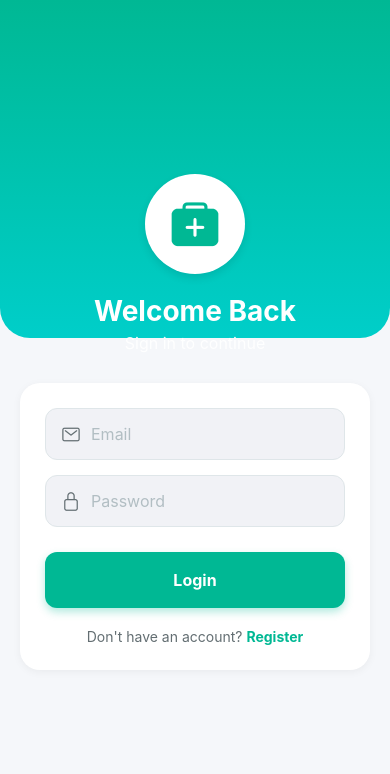
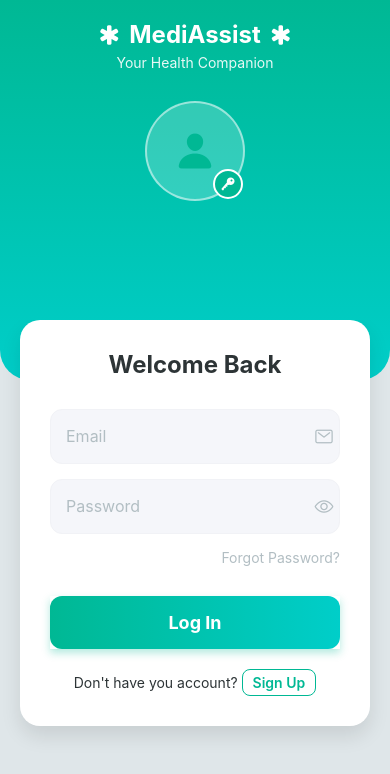
Before and after one commit to Divyapahuja31/MediAssist, a React Native app in the folder frontend/: screen /Login in a window 390 px wide. Shown: the top 774 px of the page. Built offline with nearby package versions, Linux system fonts and the light colour scheme.

Commit message:
beautifying login and signup page

```diff
--- a/frontend/index.js
+++ b/frontend/index.js
@@ -3,7 +3,7 @@ import { registerRootComponent } from 'expo';
 import { LogBox } from 'react-native';
 import App from "./App";
 
-LogBox.ignoreLogs(['SafeAreaView has been deprecated']);
+LogBox.ignoreAllLogs(true);
 
 // registerRootComponent calls AppRegistry.registerComponent('main', () => App);
 // It also ensures that whether you load the app in Expo Go or in a native build,
--- a/frontend/src/screens/auth/LoginScreen.jsx
+++ b/frontend/src/screens/auth/LoginScreen.jsx
@@ -1,14 +1,17 @@
 import React, { useState } from 'react';
-import { View, Text, TextInput, TouchableOpacity, StyleSheet, Alert, ActivityIndicator, KeyboardAvoidingView, Platform, ScrollView } from 'react-native';
+import { View, Text, TextInput, TouchableOpacity, StyleSheet, Alert, ActivityIndicator, KeyboardAvoidingView, Platform, ScrollView, Dimensions } from 'react-native';
 import { useAuth } from '../../context/AuthContext';
 import { LinearGradient } from 'expo-linear-gradient';
 import { Ionicons } from '@expo/vector-icons';
 import { SafeAreaView } from 'react-native-safe-area-context';
 
+const { width } = Dimensions.get('window');
+
 const LoginScreen = ({ navigation }) => {
     const [email, setEmail] = useState('');
     const [password, setPassword] = useState('');
     const [loading, setLoading] = useState(false);
+    const [showPassword, setShowPassword] = useState(false);
     const { login } = useAuth();
 
     const handleLogin = async () => {
@@ -32,24 +35,35 @@ const LoginScreen = ({ navigation }) => {
             <LinearGradient
                 colors={['#00b894', '#00cec9']}
                 style={styles.headerBackground}
-            />
-            <SafeAreaView style={styles.safeArea}>
+            >
+                <SafeAreaView style={styles.safeHeader}>
+                    <View style={styles.appTitleContainer}>
+                        <Ionicons name="medical" size={24} color="#fff" style={{ marginRight: 8 }} />
+                        <Text style={styles.appTitle}>MediAssist</Text>
+                        <Ionicons name="medical" size={24} color="#fff" style={{ marginLeft: 8 }} />
+                    </View>
+                    <Text style={styles.appSubtitle}>Your Health Companion</Text>
+
+                    <View style={styles.logoContainer}>
+                        <View style={styles.logoCircle}>
+                            <Ionicons name="person" size={40} color="#00b894" />
+                            <View style={styles.keyIcon}>
+                                <Ionicons name="key" size={16} color="#fff" />
+                            </View>
+                        </View>
+                    </View>
+                </SafeAreaView>
+            </LinearGradient>
+
             <KeyboardAvoidingView
                 behavior={Platform.OS === 'ios' ? 'padding' : 'height'}
                 style={styles.keyboardView}
             >
                 <ScrollView contentContainerStyle={styles.scrollContent} showsVerticalScrollIndicator={false}>
-                        <View style={styles.header}>
-                            <View style={styles.iconContainer}>
-                                <Ionicons name="medkit" size={50} color="#00b894" />
-                            </View>
-                            <Text style={styles.title}>Welcome Back</Text>
-                            <Text style={styles.subtitle}>Sign in to continue</Text>
-                        </View>
+                    <View style={styles.card}>
+                        <Text style={styles.welcomeText}>Welcome Back</Text>
 
-                        <View style={styles.card}>
                         <View style={styles.inputContainer}>
-                                <Ionicons name="mail-outline" size={20} color="#636e72" style={styles.inputIcon} />
                             <TextInput
                                 style={styles.input}
                                 placeholder="Email"
@@ -59,31 +73,47 @@ const LoginScreen = ({ navigation }) => {
                                 keyboardType="email-address"
                                 placeholderTextColor="#b2bec3"
                             />
+                            <Ionicons name="mail-outline" size={20} color="#b2bec3" />
                         </View>
 
                         <View style={styles.inputContainer}>
-                                <Ionicons name="lock-closed-outline" size={20} color="#636e72" style={styles.inputIcon} />
                             <TextInput
                                 style={styles.input}
                                 placeholder="Password"
                                 value={password}
                                 onChangeText={setPassword}
-                                    secureTextEntry
+                                secureTextEntry={!showPassword}
                                 placeholderTextColor="#b2bec3"
                             />
+                            <TouchableOpacity onPress={() => setShowPassword(!showPassword)}>
+                                <Ionicons name={showPassword ? "eye-off-outline" : "eye-outline"} size={20} color="#b2bec3" />
+                            </TouchableOpacity>
                         </View>
 
-                            <TouchableOpacity style={styles.button} onPress={handleLogin} disabled={loading}>
-                                {loading ? <ActivityIndicator color="#fff" /> : <Text style={styles.buttonText}>Login</Text>}
+                        <TouchableOpacity style={styles.forgotPass}>
+                            <Text style={styles.forgotPassText}>Forgot Password?</Text>
                         </TouchableOpacity>
 
-                            <TouchableOpacity onPress={() => navigation.navigate('Register')} style={styles.linkContainer}>
-                                <Text style={styles.linkText}>Don't have an account? <Text style={styles.linkHighlight}>Register</Text></Text>
+                        <TouchableOpacity onPress={handleLogin} disabled={loading} style={styles.loginBtnWrapper}>
+                            <LinearGradient
+                                colors={['#00b894', '#00cec9']}
+                                start={{ x: 0, y: 0 }}
+                                end={{ x: 1, y: 0 }}
+                                style={styles.loginBtn}
+                            >
+                                {loading ? <ActivityIndicator color="#fff" /> : <Text style={styles.loginBtnText}>Log In</Text>}
+                            </LinearGradient>
                         </TouchableOpacity>
+
+                        <View style={styles.signupContainer}>
+                            <Text style={styles.signupText}>Don't have you account? </Text>
+                            <TouchableOpacity onPress={() => navigation.navigate('Register')} style={styles.signupBtn}>
+                                <Text style={styles.signupBtnText}>Sign Up</Text>
+                            </TouchableOpacity>
+                        </View>
                     </View>
                 </ScrollView>
             </KeyboardAvoidingView>
-            </SafeAreaView>
         </View>
     );
 };
@@ -91,113 +121,152 @@ const LoginScreen = ({ navigation }) => {
 const styles = StyleSheet.create({
     container: {
         flex: 1,
-        backgroundColor: '#F5F7FA',
+        backgroundColor: '#dfe6e9', // Light blue-grey background
     },
     headerBackground: {
-        position: 'absolute',
-        top: 0,
-        left: 0,
-        right: 0,
-        height: '40%',
+        height: '45%',
+        width: '100%',
+        alignItems: 'center',
         borderBottomLeftRadius: 30,
         borderBottomRightRadius: 30,
     },
-    safeArea: {
-        flex: 1,
+    safeHeader: {
+        alignItems: 'center',
+        width: '100%',
+        paddingTop: 20,
+    },
+    appTitleContainer: {
+        flexDirection: 'row',
+        alignItems: 'center',
+        marginBottom: 5,
+    },
+    appTitle: {
+        fontSize: 24,
+        fontWeight: 'bold',
+        color: '#fff',
+    },
+    appSubtitle: {
+        fontSize: 14,
+        color: 'rgba(255,255,255,0.9)',
+        marginBottom: 30,
+    },
+    logoContainer: {
+        alignItems: 'center',
+        justifyContent: 'center',
+    },
+    logoCircle: {
+        width: 100,
+        height: 100,
+        backgroundColor: 'rgba(255,255,255,0.2)',
+        borderRadius: 50,
+        justifyContent: 'center',
+        alignItems: 'center',
+        borderWidth: 2,
+        borderColor: 'rgba(255,255,255,0.5)',
+    },
+    keyIcon: {
+        position: 'absolute',
+        bottom: 0,
+        right: 0,
+        backgroundColor: '#00b894',
+        width: 30,
+        height: 30,
+        borderRadius: 15,
+        justifyContent: 'center',
+        alignItems: 'center',
+        borderWidth: 2,
+        borderColor: '#fff',
     },
     keyboardView: {
         flex: 1,
+        marginTop: -60, // Pull card up
     },
     scrollContent: {
         flexGrow: 1,
-        justifyContent: 'center',
-        padding: 20,
-    },
-    header: {
-        alignItems: 'center',
-        marginBottom: 30,
-    },
-    iconContainer: {
-        width: 100,
-        height: 100,
-        backgroundColor: '#fff',
-        borderRadius: 50,
-        justifyContent: 'center',
-        alignItems: 'center',
-        marginBottom: 20,
-        shadowColor: '#000',
-        shadowOffset: { width: 0, height: 4 },
-        shadowOpacity: 0.1,
-        shadowRadius: 8,
-        elevation: 5,
-    },
-    title: {
-        fontSize: 28,
-        fontWeight: 'bold',
-        color: '#fff',
-        marginBottom: 5,
-    },
-    subtitle: {
-        fontSize: 16,
-        color: 'rgba(255, 255, 255, 0.9)',
+        paddingHorizontal: 20,
+        paddingBottom: 20,
     },
     card: {
         backgroundColor: '#fff',
         borderRadius: 20,
-        padding: 25,
+        padding: 30,
         shadowColor: '#000',
-        shadowOffset: { width: 0, height: 2 },
-        shadowOpacity: 0.05,
-        shadowRadius: 8,
-        elevation: 3,
+        shadowOffset: { width: 0, height: 10 },
+        shadowOpacity: 0.1,
+        shadowRadius: 20,
+        elevation: 10,
+        minHeight: 400,
+    },
+    welcomeText: {
+        fontSize: 24,
+        fontWeight: 'bold',
+        color: '#2d3436',
+        textAlign: 'center',
+        marginBottom: 30,
     },
     inputContainer: {
         flexDirection: 'row',
         alignItems: 'center',
+        backgroundColor: '#f5f6fa',
+        borderRadius: 12,
+        paddingHorizontal: 15,
+        marginBottom: 15,
         borderWidth: 1,
-        borderColor: '#dfe6e9',
-        borderRadius: 12,
-        marginBottom: 15,
-        paddingHorizontal: 15,
-        backgroundColor: '#f1f2f6',
-    },
-    inputIcon: {
-        marginRight: 10,
+        borderColor: '#f1f2f6',
+        height: 55,
     },
     input: {
         flex: 1,
-        paddingVertical: 15,
         fontSize: 16,
         color: '#2d3436',
+        height: '100%',
     },
-    button: {
-        backgroundColor: '#00b894',
-        padding: 18,
-        borderRadius: 12,
-        alignItems: 'center',
-        marginTop: 10,
+    forgotPass: {
+        alignSelf: 'flex-end',
+        marginBottom: 30,
+    },
+    forgotPassText: {
+        color: '#b2bec3',
+        fontSize: 14,
+    },
+    loginBtnWrapper: {
+        marginBottom: 20,
         shadowColor: '#00b894',
         shadowOffset: { width: 0, height: 4 },
         shadowOpacity: 0.3,
         shadowRadius: 8,
         elevation: 5,
     },
-    buttonText: {
-        color: '#fff',
-        fontWeight: 'bold',
-        fontSize: 16,
-    },
-    linkContainer: {
-        marginTop: 20,
+    loginBtn: {
+        paddingVertical: 16,
+        borderRadius: 12,
         alignItems: 'center',
     },
-    linkText: {
-        color: '#636e72',
+    loginBtnText: {
+        color: '#fff',
+        fontSize: 18,
+        fontWeight: 'bold',
+    },
+    signupContainer: {
+        flexDirection: 'row',
+        justifyContent: 'center',
+        alignItems: 'center',
+    },
+    signupText: {
+        color: '#2d3436',
         fontSize: 14,
     },
-    linkHighlight: {
+    signupBtn: {
+        borderWidth: 1,
+        borderColor: '#00b894',
+        borderRadius: 8,
+        paddingHorizontal: 10,
+        paddingVertical: 4,
+    },
+    signupBtnText: {
         color: '#00b894',
-        fontWeight: 'bold',
+        fontWeight: '600',
+        fontSize: 14,
     },
 });
 
--- a/frontend/src/screens/auth/RegisterScreen.jsx
+++ b/frontend/src/screens/auth/RegisterScreen.jsx
@@ -1,15 +1,18 @@
 import React, { useState } from 'react';
-import { View, Text, TextInput, TouchableOpacity, StyleSheet, Alert, ActivityIndicator, KeyboardAvoidingView, Platform, ScrollView } from 'react-native';
+import { View, Text, TextInput, TouchableOpacity, StyleSheet, Alert, ActivityIndicator, KeyboardAvoidingView, Platform, ScrollView, Dimensions } from 'react-native';
 import { useAuth } from '../../context/AuthContext';
 import { LinearGradient } from 'expo-linear-gradient';
 import { Ionicons } from '@expo/vector-icons';
 import { SafeAreaView } from 'react-native-safe-area-context';
+
+const { width } = Dimensions.get('window');
 
 const RegisterScreen = ({ navigation }) => {
     const [name, setName] = useState('');
     const [email, setEmail] = useState('');
     const [password, setPassword] = useState('');
     const [loading, setLoading] = useState(false);
+    const [showPassword, setShowPassword] = useState(false);
     const { register } = useAuth();
 
     const handleRegister = async () => {
@@ -33,24 +36,35 @@ const RegisterScreen = ({ navigation }) => {
             <LinearGradient
                 colors={['#00b894', '#00cec9']}
                 style={styles.headerBackground}
-            />
-            <SafeAreaView style={styles.safeArea}>
+            >
+                <SafeAreaView style={styles.safeHeader}>
+                    <View style={styles.appTitleContainer}>
+                        <Ionicons name="medical" size={24} color="#fff" style={{ marginRight: 8 }} />
+                        <Text style={styles.appTitle}>MediAssist</Text>
+                        <Ionicons name="medical" size={24} color="#fff" style={{ marginLeft: 8 }} />
+                    </View>
+                    <Text style={styles.appSubtitle}>Your Health Companion</Text>
+
+                    <View style={styles.logoContainer}>
+                        <View style={styles.logoCircle}>
+                            <Ionicons name="person-add" size={40} color="#00b894" />
+                            <View style={styles.keyIcon}>
+                                <Ionicons name="add" size={16} color="#fff" />
+                            </View>
+                        </View>
+                    </View>
+                </SafeAreaView>
+            </LinearGradient>
+
             <KeyboardAvoidingView
                 behavior={Platform.OS === 'ios' ? 'padding' : 'height'}
                 style={styles.keyboardView}
             >
                 <ScrollView contentContainerStyle={styles.scrollContent} showsVerticalScrollIndicator={false}>
-                        <View style={styles.header}>
-                            <View style={styles.iconContainer}>
-                                <Ionicons name="person-add" size={40} color="#00b894" />
-                            </View>
-                            <Text style={styles.title}>Create Account</Text>
-                            <Text style={styles.subtitle}>Join MediAssist today</Text>
-                        </View>
+                    <View style={styles.card}>
+                        <Text style={styles.welcomeText}>Create Account</Text>
 
-                        <View style={styles.card}>
                         <View style={styles.inputContainer}>
-                                <Ionicons name="person-outline" size={20} color="#636e72" style={styles.inputIcon} />
                             <TextInput
                                 style={styles.input}
                                 placeholder="Full Name"
@@ -58,10 +72,10 @@ const RegisterScreen = ({ navigation }) => {
                                 onChangeText={setName}
                                 placeholderTextColor="#b2bec3"
                             />
+                            <Ionicons name="person-outline" size={20} color="#b2bec3" />
                         </View>
 
                         <View style={styles.inputContainer}>
-                                <Ionicons name="mail-outline" size={20} color="#636e72" style={styles.inputIcon} />
                             <TextInput
                                 style={styles.input}
                                 placeholder="Email"
@@ -71,31 +85,43 @@ const RegisterScreen = ({ navigation }) => {
                                 keyboardType="email-address"
                                 placeholderTextColor="#b2bec3"
                             />
+                            <Ionicons name="mail-outline" size={20} color="#b2bec3" />
                         </View>
 
                         <View style={styles.inputContainer}>
-                                <Ionicons name="lock-closed-outline" size={20} color="#636e72" style={styles.inputIcon} />
                             <TextInput
                                 style={styles.input}
                                 placeholder="Password"
                                 value={password}
                                 onChangeText={setPassword}
-                                    secureTextEntry
+                                secureTextEntry={!showPassword}
                                 placeholderTextColor="#b2bec3"
                             />
+                            <TouchableOpacity onPress={() => setShowPassword(!showPassword)}>
+                                <Ionicons name={showPassword ? "eye-off-outline" : "eye-outline"} size={20} color="#b2bec3" />
+                            </TouchableOpacity>
                         </View>
 
-                            <TouchableOpacity style={styles.button} onPress={handleRegister} disabled={loading}>
-                                {loading ? <ActivityIndicator color="#fff" /> : <Text style={styles.buttonText}>Register</Text>}
+                        <TouchableOpacity onPress={handleRegister} disabled={loading} style={styles.loginBtnWrapper}>
+                            <LinearGradient
+                                colors={['#00b894', '#00cec9']}
+                                start={{ x: 0, y: 0 }}
+                                end={{ x: 1, y: 0 }}
+                                style={styles.loginBtn}
+                            >
+                                {loading ? <ActivityIndicator color="#fff" /> : <Text style={styles.loginBtnText}>Sign Up</Text>}
+                            </LinearGradient>
                         </TouchableOpacity>
 
-                            <TouchableOpacity onPress={() => navigation.navigate('Login')} style={styles.linkContainer}>
-                                <Text style={styles.linkText}>Already have an account? <Text style={styles.linkHighlight}>Login</Text></Text>
+                        <View style={styles.signupContainer}>
+                            <Text style={styles.signupText}>Already have an account? </Text>
+                            <TouchableOpacity onPress={() => navigation.navigate('Login')} style={styles.signupBtn}>
+                                <Text style={styles.signupBtnText}>Log In</Text>
                             </TouchableOpacity>
+                        </View>
                     </View>
                 </ScrollView>
             </KeyboardAvoidingView>
-            </SafeAreaView>
         </View>
     );
 };
@@ -103,113 +129,145 @@ const RegisterScreen = ({ navigation }) => {
 const styles = StyleSheet.create({
     container: {
         flex: 1,
-        backgroundColor: '#F5F7FA',
+        backgroundColor: '#dfe6e9',
     },
     headerBackground: {
-        position: 'absolute',
-        top: 0,
-        left: 0,
-        right: 0,
-        height: '40%',
+        height: '45%',
+        width: '100%',
+        alignItems: 'center',
         borderBottomLeftRadius: 30,
         borderBottomRightRadius: 30,
     },
-    safeArea: {
-        flex: 1,
+    safeHeader: {
+        alignItems: 'center',
+        width: '100%',
+        paddingTop: 20,
+    },
+    appTitleContainer: {
+        flexDirection: 'row',
+        alignItems: 'center',
+        marginBottom: 5,
+    },
+    appTitle: {
+        fontSize: 24,
+        fontWeight: 'bold',
+        color: '#fff',
+    },
+    appSubtitle: {
+        fontSize: 14,
+        color: 'rgba(255,255,255,0.9)',
+        marginBottom: 30,
+    },
+    logoContainer: {
+        alignItems: 'center',
+        justifyContent: 'center',
+    },
+    logoCircle: {
+        width: 100,
+        height: 100,
+        backgroundColor: 'rgba(255,255,255,0.2)',
+        borderRadius: 50,
+        justifyContent: 'center',
+        alignItems: 'center',
+        borderWidth: 2,
+        borderColor: 'rgba(255,255,255,0.5)',
+    },
+    keyIcon: {
+        position: 'absolute',
+        bottom: 0,
+        right: 0,
+        backgroundColor: '#00b894',
+        width: 30,
+        height: 30,
+        borderRadius: 15,
+        justifyContent: 'center',
+        alignItems: 'center',
+        borderWidth: 2,
+        borderColor: '#fff',
     },
     keyboardView: {
         flex: 1,
+        marginTop: -60,
     },
     scrollContent: {
         flexGrow: 1,
-        justifyContent: 'center',
-        padding: 20,
-    },
-    header: {
-        alignItems: 'center',
-        marginBottom: 30,
-    },
-    iconContainer: {
-        width: 80,
-        height: 80,
-        backgroundColor: '#fff',
-        borderRadius: 40,
-        justifyContent: 'center',
-        alignItems: 'center',
-        marginBottom: 20,
-        shadowColor: '#000',
-        shadowOffset: { width: 0, height: 4 },
-        shadowOpacity: 0.1,
-        shadowRadius: 8,
-        elevation: 5,
-    },
-    title: {
-        fontSize: 28,
-        fontWeight: 'bold',
-        color: '#fff',
-        marginBottom: 5,
-    },
-    subtitle: {
-        fontSize: 16,
-        color: 'rgba(255, 255, 255, 0.9)',
+        paddingHorizontal: 20,
+        paddingBottom: 20,
     },
     card: {
         backgroundColor: '#fff',
         borderRadius: 20,
-        padding: 25,
+        padding: 30,
         shadowColor: '#000',
-        shadowOffset: { width: 0, height: 2 },
-        shadowOpacity: 0.05,
-        shadowRadius: 8,
-        elevation: 3,
+        shadowOffset: { width: 0, height: 10 },
+        shadowOpacity: 0.1,
+        shadowRadius: 20,
+        elevation: 10,
+        minHeight: 400,
+    },
+    welcomeText: {
+        fontSize: 24,
+        fontWeight: 'bold',
+        color: '#2d3436',
+        textAlign: 'center',
+        marginBottom: 30,
     },
     inputContainer: {
         flexDirection: 'row',
         alignItems: 'center',
+        backgroundColor: '#f5f6fa',
+        borderRadius: 12,
+        paddingHorizontal: 15,
+        marginBottom: 15,
         borderWidth: 1,
-        borderColor: '#dfe6e9',
-        borderRadius: 12,
-        marginBottom: 15,
-        paddingHorizontal: 15,
-        backgroundColor: '#f1f2f6',
-    },
-    inputIcon: {
-        marginRight: 10,
+        borderColor: '#f1f2f6',
+        height: 55,
     },
     input: {
         flex: 1,
-        paddingVertical: 15,
         fontSize: 16,
         color: '#2d3436',
+        height: '100%',
     },
-    button: {
-        backgroundColor: '#00b894',
-        padding: 18,
-        borderRadius: 12,
-        alignItems: 'center',
-        marginTop: 10,
+    loginBtnWrapper: {
+        marginTop: 20,
+        marginBottom: 20,
         shadowColor: '#00b894',
         shadowOffset: { width: 0, height: 4 },
         shadowOpacity: 0.3,
         shadowRadius: 8,
         elevation: 5,
     },
-    buttonText: {
-        color: '#fff',
-        fontWeight: 'bold',
-        fontSize: 16,
-    },
-    linkContainer: {
-        marginTop: 20,
+    loginBtn: {
+        paddingVertical: 16,
+        borderRadius: 12,
         alignItems: 'center',
     },
-    linkText: {
-        color: '#636e72',
+    loginBtnText: {
+        color: '#fff',
+        fontSize: 18,
+        fontWeight: 'bold',
+    },
+    signupContainer: {
+        flexDirection: 'row',
+        justifyContent: 'center',
+        alignItems: 'center',
+    },
+    signupText: {
+        color: '#2d3436',
         fontSize: 14,
     },
-    linkHighlight: {
+    signupBtn: {
+        borderWidth: 1,
+        borderColor: '#00b894',
+        borderRadius: 8,
+        paddingHorizontal: 10,
+        paddingVertical: 4,
+    },
+    signupBtnText: {
         color: '#00b894',
-        fontWeight: 'bold',
+        fontWeight: '600',
+        fontSize: 14,
     },
 });
 
```
Lines whose indentation alone changed are shown as unchanged.
